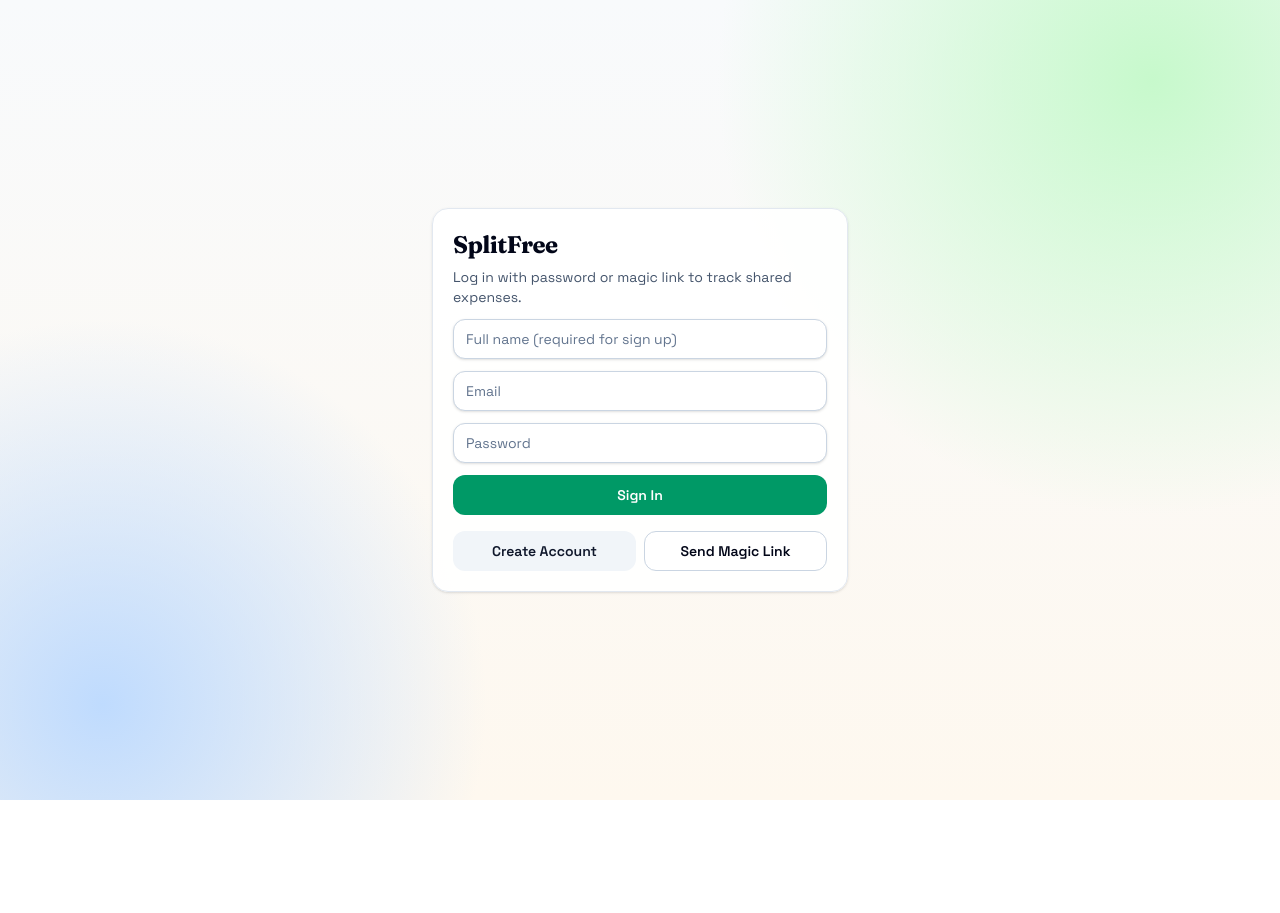
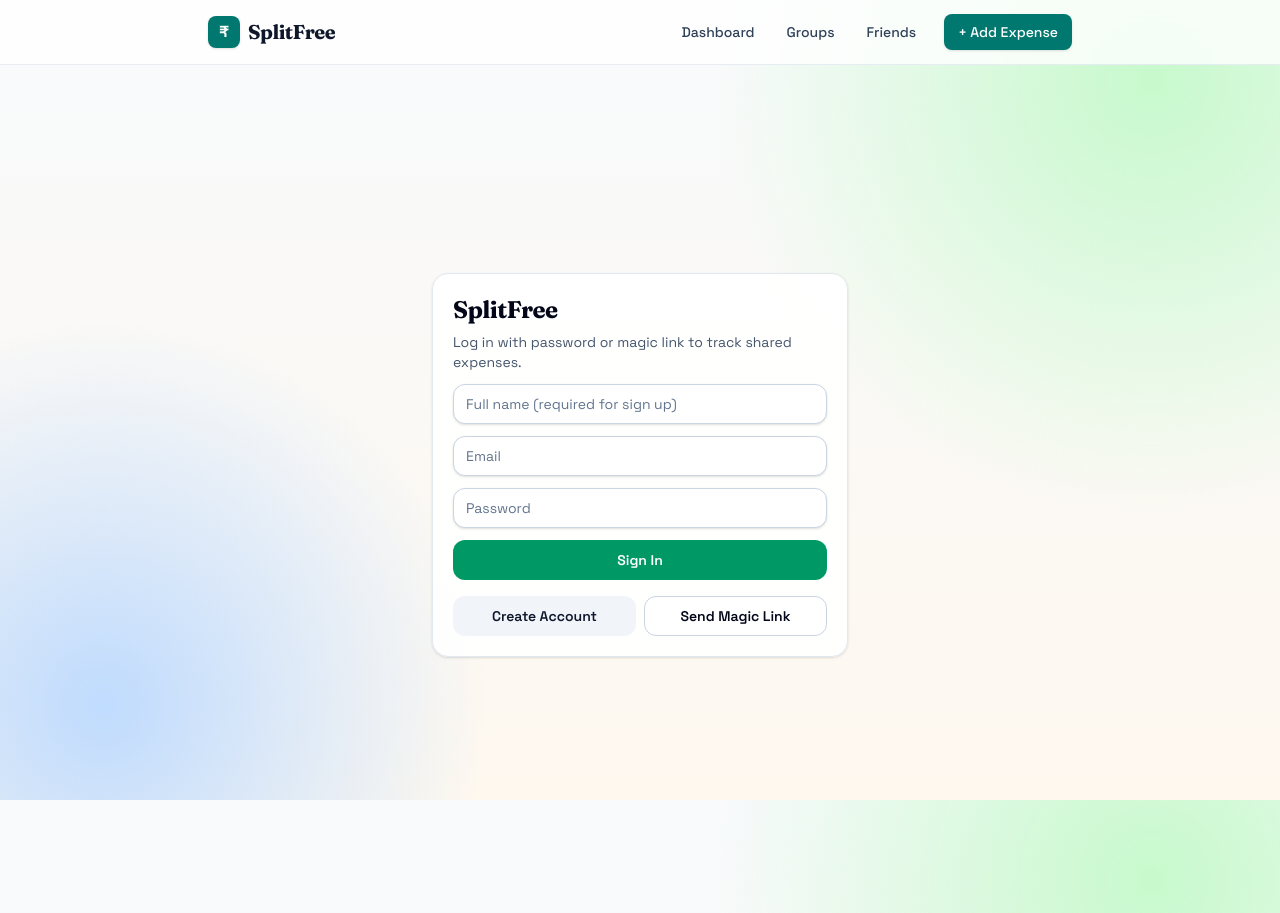
Before and after one commit to tejasvamidha-lang/splitfree, a Next.js app: page /login in a window 1280 px wide. Before the commit the page ends 800 px from the top, so only its background shows below. Built offline with nearby package versions, Linux system fonts and the light colour scheme; no server answers.

Commit message:
Add header navigation and dashboard quick action buttons

```diff
--- a/src/app/layout.tsx
+++ b/src/app/layout.tsx
@@ -1,5 +1,6 @@
 import type { Metadata } from "next";
 import { Fraunces, Space_Grotesk } from "next/font/google";
+import Link from "next/link";
 
 import { BottomNav } from "@/components/BottomNav";
 import { PWARegister } from "@/components/PWARegister";
@@ -42,15 +43,64 @@ export const viewport = {
   themeColor: "#f7f4ee",
 };
 
-export default function RootLayout({ children }: LayoutProps<"/">) {
+export default function RootLayout({
+  children,
+}: {
+  children: React.ReactNode;
+}) {
   return (
     <html
       lang="en"
       className={`${spaceGrotesk.variable} ${fraunces.variable} h-full antialiased`}
     >
-      <body className="min-h-full bg-radial-pattern text-slate-900">
+      <body className="min-h-full bg-radial-pattern text-slate-900 flex flex-col">
         <PWARegister />
-        <div className="min-h-screen pb-20 md:pb-0">{children}</div>
+
+        {/* Desktop & Tablet Top Navigation Bar */}
+        <header className="sticky top-0 z-40 hidden md:block border-b border-slate-200/80 bg-white/80 backdrop-blur-md">
+          <div className="mx-auto flex h-16 max-w-4xl items-center justify-between px-4">
+            <Link href="/" className="flex items-center gap-2">
+              <span className="flex h-8 w-8 items-center justify-center rounded-lg bg-teal-700 text-base font-bold text-white shadow-sm">
+                ₹
+              </span>
+              <span className="font-serif text-xl font-bold tracking-tight text-slate-900">
+                SplitFree
+              </span>
+            </Link>
+
+            <nav className="flex items-center gap-2">
+              <Link
+                href="/"
+                className="rounded-lg px-3 py-2 text-sm font-medium text-slate-700 hover:bg-slate-100 hover:text-slate-900 transition-colors"
+              >
+                Dashboard
+              </Link>
+              <Link
+                href="/groups"
+                className="rounded-lg px-3 py-2 text-sm font-medium text-slate-700 hover:bg-slate-100 hover:text-slate-900 transition-colors"
+              >
+                Groups
+              </Link>
+              <Link
+                href="/friends"
+                className="rounded-lg px-3 py-2 text-sm font-medium text-slate-700 hover:bg-slate-100 hover:text-slate-900 transition-colors"
+              >
+                Friends
+              </Link>
+              <Link
+                href="/expenses/new"
+                className="ml-2 rounded-lg bg-teal-700 px-3.5 py-2 text-sm font-medium text-white shadow-sm hover:bg-teal-800 transition-colors"
+              >
+                + Add Expense
+              </Link>
+            </nav>
+          </div>
+        </header>
+
+        {/* Page Content */}
+        <div className="min-h-screen pb-24 md:pb-12">{children}</div>
+
+        {/* Mobile Bottom Navigation */}
         <BottomNav />
       </body>
     </html>
--- a/src/app/page.tsx
+++ b/src/app/page.tsx
@@ -1,6 +1,7 @@
 "use client";
 
 import { useCallback, useEffect, useMemo, useState } from "react";
+import Link from "next/link";
 import { useRouter } from "next/navigation";
 
 import { BalanceCard } from "@/components/BalanceCard";
@@ -152,7 +153,8 @@ export default function Home() {
     .reduce((acc, expense) => acc + Number(expense.amount), 0);
 
   return (
-    <main className="mx-auto w-full max-w-4xl space-y-4 px-4 pb-24 pt-6 md:pb-6">
+    <main className="mx-auto w-full max-w-4xl space-y-4 px-4 pt-6">
+      {/* Top Header */}
       <div className="flex items-start justify-between gap-3">
         <div>
           <h1 className="text-3xl font-black tracking-tight text-slate-900">SplitFree</h1>
@@ -161,12 +163,39 @@ export default function Home() {
         <SignOutButton />
       </div>
 
+      {/* Quick Action Buttons */}
+      <div className="grid grid-cols-3 gap-2.5 sm:gap-3">
+        <Link
+          href="/expenses/new"
+          className="flex flex-col items-center justify-center rounded-xl bg-teal-700 p-3 text-center text-white shadow-sm transition hover:bg-teal-800"
+        >
+          <span className="text-xl font-bold leading-none">+</span>
+          <span className="mt-1 text-xs font-semibold sm:text-sm">Add Expense</span>
+        </Link>
+        <Link
+          href="/groups"
+          className="flex flex-col items-center justify-center rounded-xl border border-slate-200 bg-white p-3 text-center text-slate-800 shadow-sm transition hover:bg-slate-50"
+        >
+          <span className="text-lg leading-none">👥</span>
+          <span className="mt-1 text-xs font-semibold sm:text-sm">Groups</span>
+        </Link>
+        <Link
+          href="/friends"
+          className="flex flex-col items-center justify-center rounded-xl border border-slate-200 bg-white p-3 text-center text-slate-800 shadow-sm transition hover:bg-slate-50"
+        >
+          <span className="text-lg leading-none">👤</span>
+          <span className="mt-1 text-xs font-semibold sm:text-sm">Friends</span>
+        </Link>
+      </div>
+
+      {/* Balance Summary Cards */}
       <section className="grid grid-cols-1 gap-3 sm:grid-cols-3">
         <BalanceCard label="Total You are Owed" amount={totalOwed} tone="owed" />
         <BalanceCard label="Total You Owe" amount={totalYouOwe} tone="owe" />
         <BalanceCard label="Total Net Balance" amount={currentNet} tone="net" />
       </section>
 
+      {/* Spending Insights */}
       <Card>
         <CardHeader>
           <CardTitle className="text-base">Spending Insights</CardTitle>
@@ -184,6 +213,7 @@ export default function Home() {
         </CardContent>
       </Card>
 
+      {/* Recent Activity List */}
       {loading ? (
         <Card>
           <CardContent className="p-4 text-sm text-slate-600">Loading activity...</CardContent>
```
